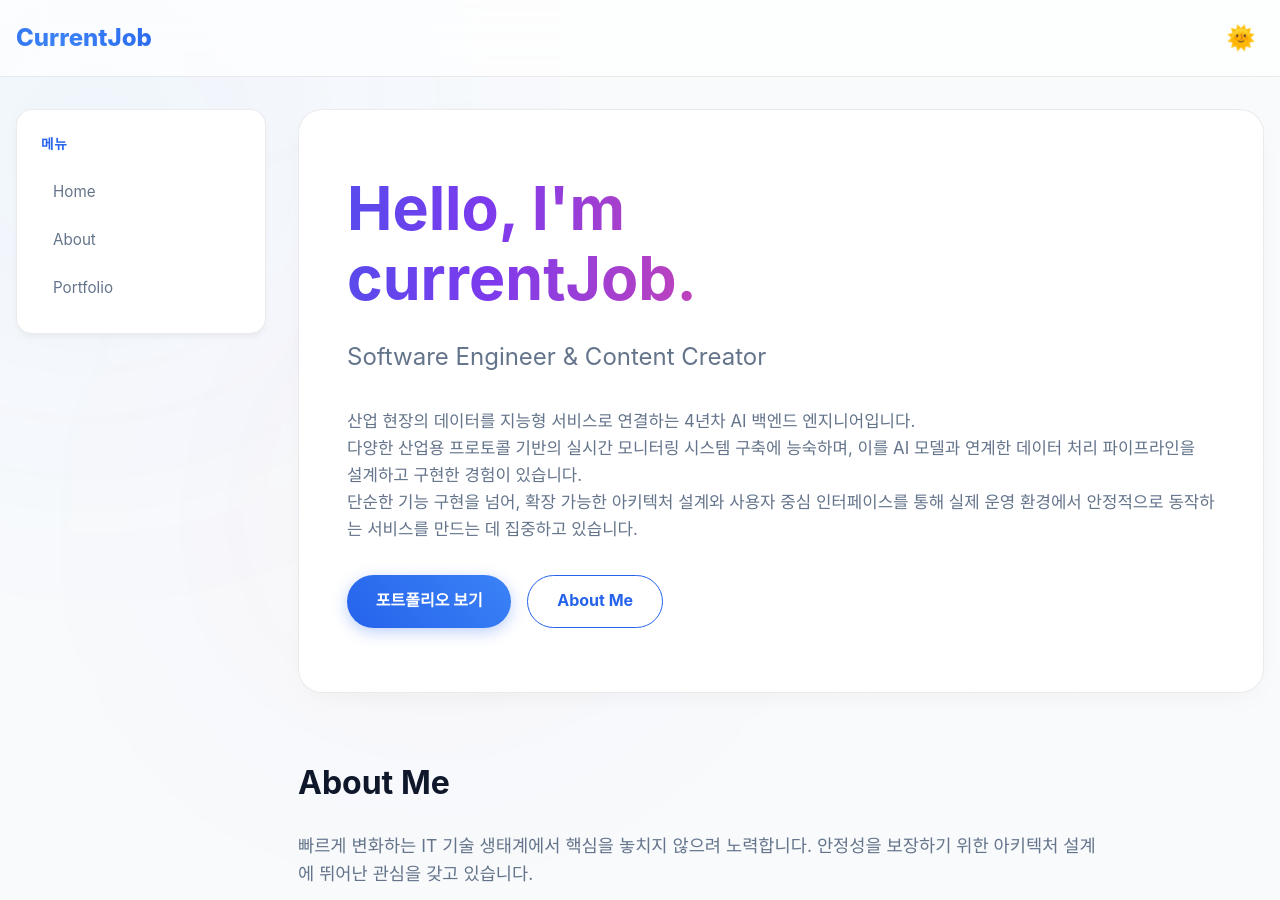
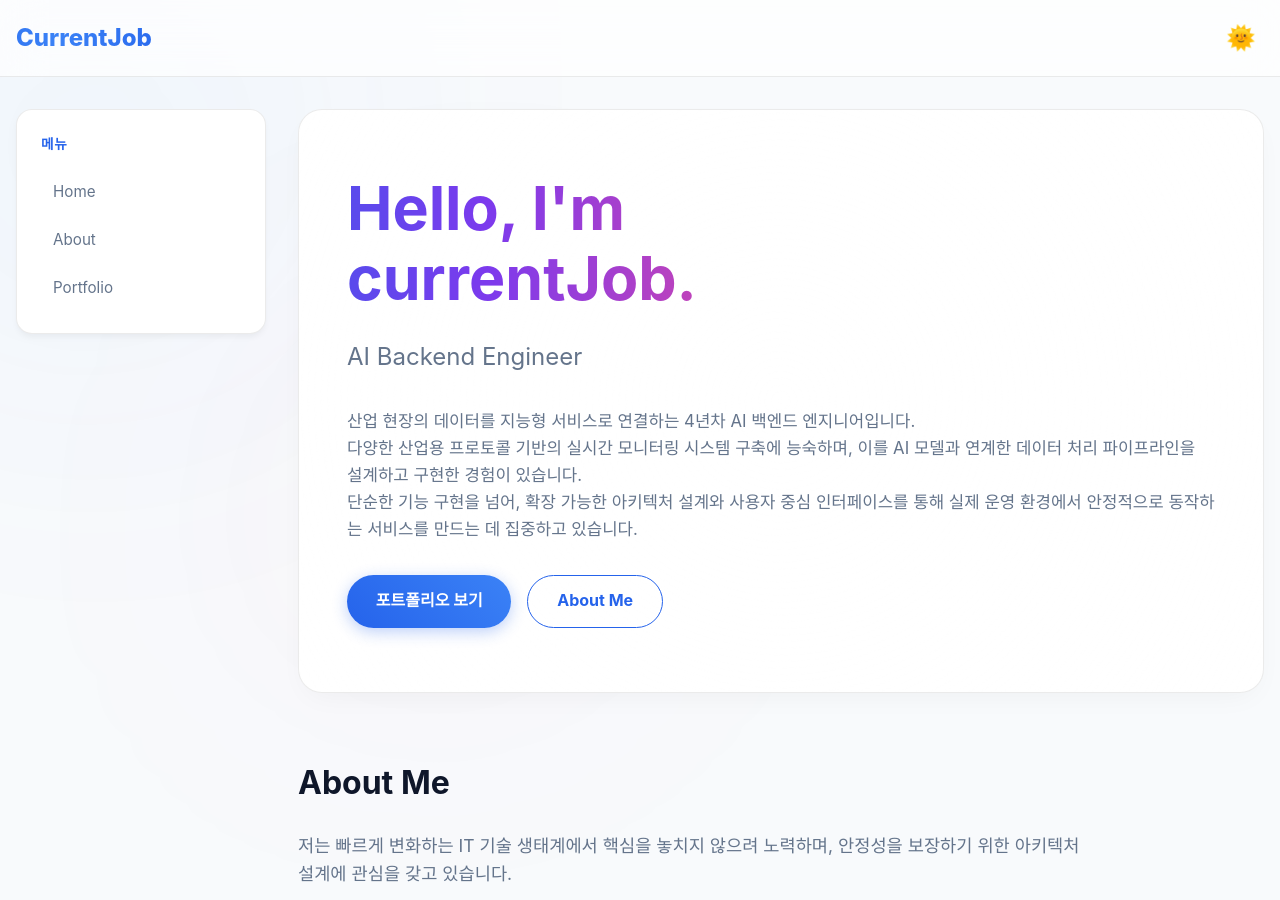
Before and after one commit to currentJob/currentJob.github.io, a Jekyll site: the page built from index.md, in a window 1280 px wide and 900 px high. Built offline with Jekyll 4.4.1, drawn with Linux system fonts in a browser that asks for light colours.

Commit message:
📝 Doc: 소개글 수정

```diff
--- a/index.md
+++ b/index.md
@@ -5,7 +5,7 @@ title: Home
 
 <div class="hero">
     <h1 class="text-gradient">Hello, I'm <br>{{ site.github_username | default: 'CurrentJob' }}.</h1>
-    <h2>Software Engineer & Content Creator</h2>
+    <h2>AI Backend Engineer</h2>
     <p>
         산업 현장의 데이터를 지능형 서비스로 연결하는 4년차 AI 백엔드 엔지니어입니다.<br>
         다양한 산업용 프로토콜 기반의 실시간 모니터링 시스템 구축에 능숙하며, 이를 AI 모델과 연계한 데이터 처리 파이프라인을 설계하고 구현한 경험이 있습니다.<br>
@@ -20,8 +20,8 @@ title: Home
 <div id="about" style="margin-bottom: 4rem;">
     <h2 style="font-size: 2rem; margin-bottom: 1.5rem;">About Me</h2>
     <p style="font-size: 1.1rem; max-width: 800px;">
-        빠르게 변화하는 IT 기술 생태계에서 핵심을 놓치지 않으려 노력합니다.
-        안정성을 보장하기 위한 아키텍처 설계에 뛰어난 관심을 갖고 있습니다.
+        저는 빠르게 변화하는 IT 기술 생태계에서 핵심을 놓치지 않으려 노력하며,
+        안정성을 보장하기 위한 아키텍처 설계에 관심을 갖고 있습니다.
     </p>
     <div class="tech-stack" style="margin-top: 1rem;">
         <span class="tech-badge" style="font-size:0.85rem; padding: 0.5rem 1rem;">Java</span>
```
